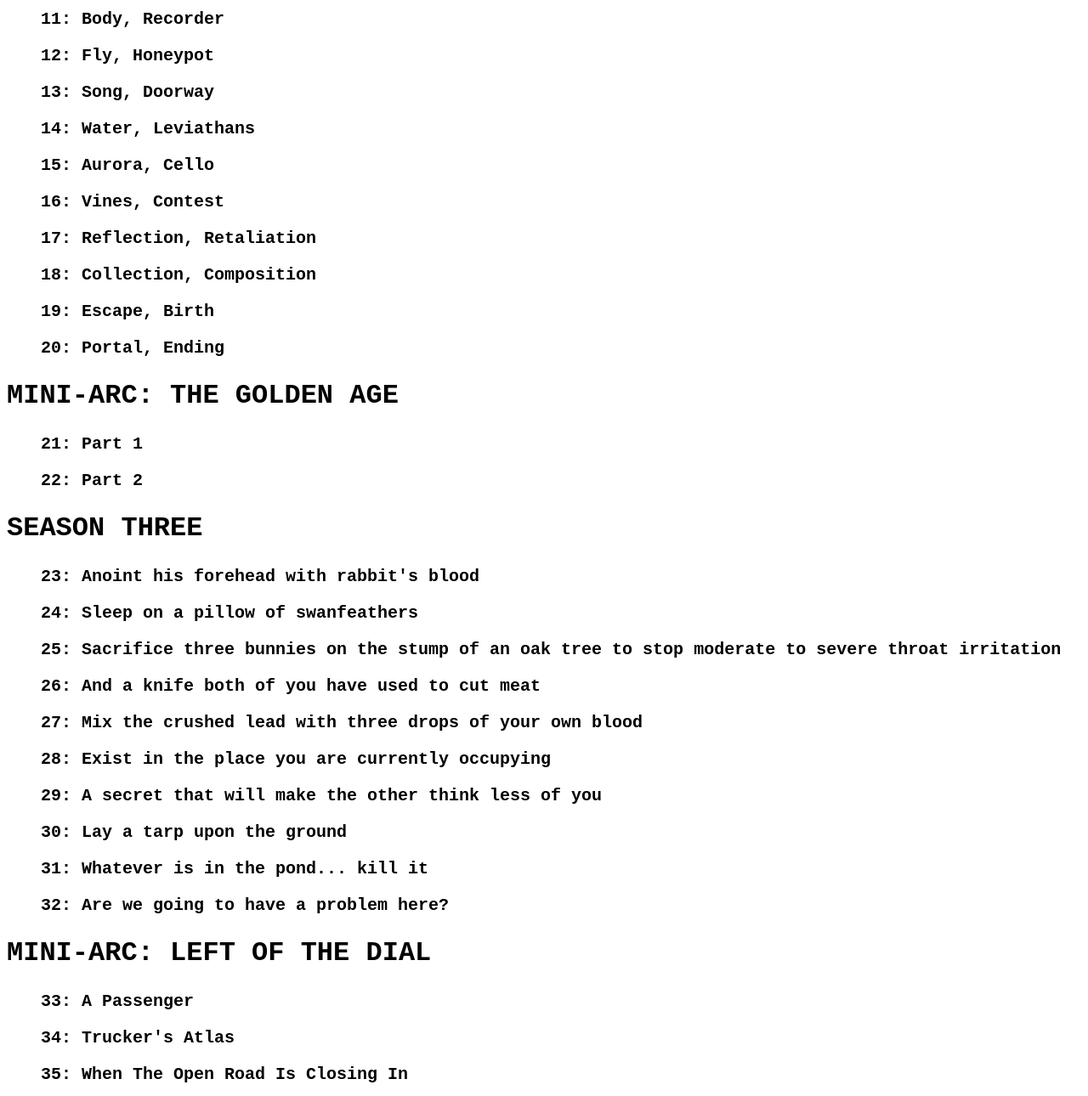
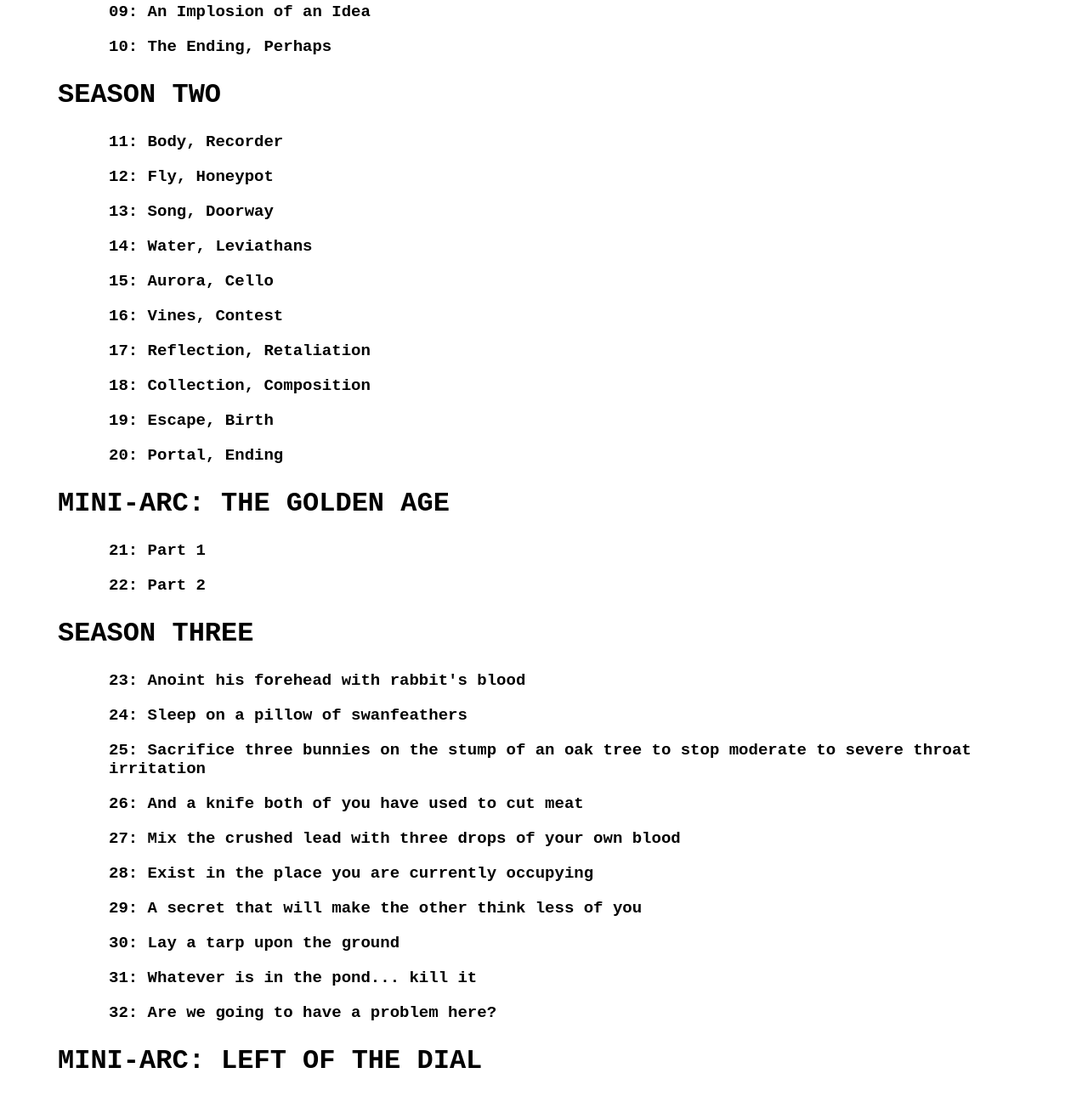
Before and after one commit to unofficialarchive81transcripts/transcripts, a plain HTML site: page index.html in a window 1280 px wide. Shown: the part 669-1959 px from the top of the page at 85% size. Drawn offline with Linux system fonts and the light colour scheme.

Commit message:
index.html

```diff
--- a/index.html
+++ b/index.html
@@ -4,19 +4,31 @@
 
     h1 {
   font-family: monospace;
-  font-size: 47px;
+  font-size: 50px;
+      line-height: 50%
 }
 
 h2 {
   font-family: monospace;
   font-size: 32px;
+  margin-left: 60px;
 }
+  h3 {
+    font-family: monospace;
+    font-size: 32px;
+    color: #ffffff;
+    background-color: #000000;
+    text-align: center;
+    line-height: 200%;
+  }
 {
-  background-color: ##ffffff;
+  background-color: #ffffff;
 }
 p {
   font-family: monospace;
-  font-size: 20px;
+  font-size: 19px;
+  margin-left: 120px;
+  margin-right: 120px;
 }
      a { text-decoration: none; }
 
@@ -32,49 +44,52 @@ p {
 </style>
 </head>
 <body>
-<h1><center>ARCHIVE 81 UNOFFICIAL TRANSCRIPTS</center></h1>
+<h1><center><a href="https://unofficialarchive81transcripts.github.io/transcripts/">UNOFFICIAL ARCHIVE 81 TRANSCRIPTS</a></center></h1>
+  <h3><a href "https://unofficialarchive81transcripts.github.io/transcripts/disclaimer" style="color: #ffffff">[DISCLAIMER]</a> &nbsp; <a href "https://unofficialarchive81transcripts.github.io/transcripts/cws" style="color: #ffffff">[ON CONTENT WARNINGS]</a> &nbsp; <a href "https://unofficialarchive81transcripts.github.io/transcripts/faqtact" style="color: #ffffff">[FAQ/CONTACT]</a></h3>
+
+ <center><p>Welcome to the Unofficial Archive 81 Transcripts! If this is your first time here, I'd appreciate it if you read the disclaimer. Other than that, thanks for visiting, and I hope you find what you're looking for!</p></center>
 <h2>SEASON ONE</h2>
-<strong><p style="margin-left: 40px">
+<strong><p>
     <a href="https://unofficialarchive81transcripts.github.io/transcripts/one">01: A Body In A New Place</a></p>
-  <p style="margin-left: 40px">
+  <p>
       <a href="https://unofficialarchive81transcripts.github.io/transcripts/two">02: A Night At An Opera</a></p>
-  <p style="margin-left: 40px">
+  <p>
       <a href="https://unofficialarchive81transcripts.github.io/transcripts/three">03: A Story In Cycles</a></p>
-  <p style="margin-left: 40px">
+  <p>
     <a href="https://unofficialarchive81transcripts.github.io/transcripts/four">04: A Collection of Disparate Strangeness</a></p>
-  <p style="margin-left: 40px">05: A Spider in a Web</p>
-  <p style="margin-left: 40px">06: A Conversation Without Record</p>
-  <p style="margin-left: 40px">07: A Face in a Crowd</p>
-  <p style="margin-left: 40px">08: A Chemical Experiment</p>
-  <p style="margin-left: 40px">09: An Implosion of an Idea</p>
-  <p style="margin-left: 40px">10: The Ending, Perhaps</p>
+  <p>05: A Spider in a Web</p>
+  <p>06: A Conversation Without Record</p>
+  <p>07: A Face in a Crowd</p>
+  <p>08: A Chemical Experiment</p>
+  <p>09: An Implosion of an Idea</p>
+  <p>10: The Ending, Perhaps</p>
   <h2>SEASON TWO</h2>
-  <p style="margin-left: 40px">11: Body, Recorder</p>
-  <p style="margin-left: 40px">12: Fly, Honeypot</p>
-  <p style="margin-left: 40px">13: Song, Doorway</p>
-  <p style="margin-left: 40px">14: Water, Leviathans</p>
-  <p style="margin-left: 40px">15: Aurora, Cello</p>
-  <p style="margin-left: 40px">16: Vines, Contest</p>
-  <p style="margin-left: 40px">17: Reflection, Retaliation</p>
-  <p style="margin-left: 40px">18: Collection, Composition</p>
-  <p style="margin-left: 40px">19: Escape, Birth</p>
-  <p style="margin-left: 40px">20: Portal, Ending</p>
+  <p>11: Body, Recorder</p>
+  <p>12: Fly, Honeypot</p>
+  <p>13: Song, Doorway</p>
+  <p>14: Water, Leviathans</p>
+  <p>15: Aurora, Cello</p>
+  <p>16: Vines, Contest</p>
+  <p>17: Reflection, Retaliation</p>
+  <p>18: Collection, Composition</p>
+  <p>19: Escape, Birth</p>
+  <p>20: Portal, Ending</p>
 <h2>MINI-ARC: THE GOLDEN AGE</h2>
-  <p style="margin-left: 40px">21: Part 1</p>
-  <p style="margin-left: 40px">22: Part 2</p>
+  <p>21: Part 1</p>
+  <p>22: Part 2</p>
 <h2>SEASON THREE</h2>
-  <p style="margin-left: 40px">23: Anoint his forehead with rabbit's blood</p>
-  <p style="margin-left: 40px">24: Sleep on a pillow of swanfeathers</p>
-  <p style="margin-left: 40px">25: Sacrifice three bunnies on the stump of an oak tree to stop moderate to severe throat irritation</p>
-  <p style="margin-left: 40px">26: And a knife both of you have used to cut meat</p>
-  <p style="margin-left: 40px">27: Mix the crushed lead with three drops of your own blood</p>
-  <p style="margin-left: 40px">28: Exist in the place you are currently occupying</p>
-  <p style="margin-left: 40px">29: A secret that will make the other think less of you</p>
-  <p style="margin-left: 40px">30: Lay a tarp upon the ground</p>
-  <p style="margin-left: 40px">31: Whatever is in the pond... kill it</p>
-  <p style="margin-left: 40px">32: Are we going to have a problem here?</p>
+  <p>23: Anoint his forehead with rabbit's blood</p>
+  <p>24: Sleep on a pillow of swanfeathers</p>
+  <p>25: Sacrifice three bunnies on the stump of an oak tree to stop moderate to severe throat irritation</p>
+  <p>26: And a knife both of you have used to cut meat</p>
+  <p>27: Mix the crushed lead with three drops of your own blood</p>
+  <p>28: Exist in the place you are currently occupying</p>
+  <p>29: A secret that will make the other think less of you</p>
+  <p>30: Lay a tarp upon the ground</p>
+  <p>31: Whatever is in the pond... kill it</p>
+  <p>32: Are we going to have a problem here?</p>
   <h2>MINI-ARC: LEFT OF THE DIAL</h2>
-  <p style="margin-left: 40px">33: A Passenger</p>
-  <p style="margin-left: 40px">34: Trucker's Atlas</p>
-  <p style="margin-left: 40px">35: When The Open Road Is Closing In<p>
+  <p>33: A Passenger</p>
+  <p>34: Trucker's Atlas</p>
+  <p>35: When The Open Road Is Closing In</p>
     </body>
```
